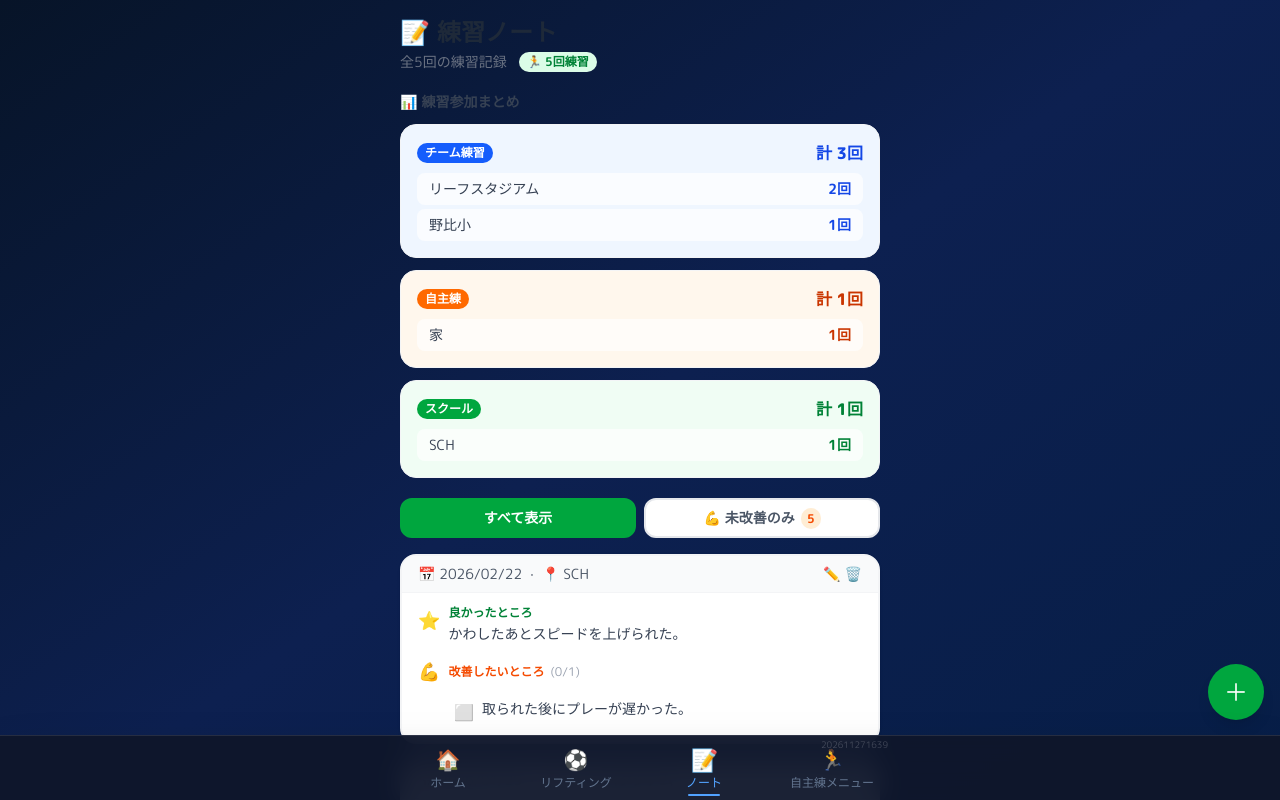
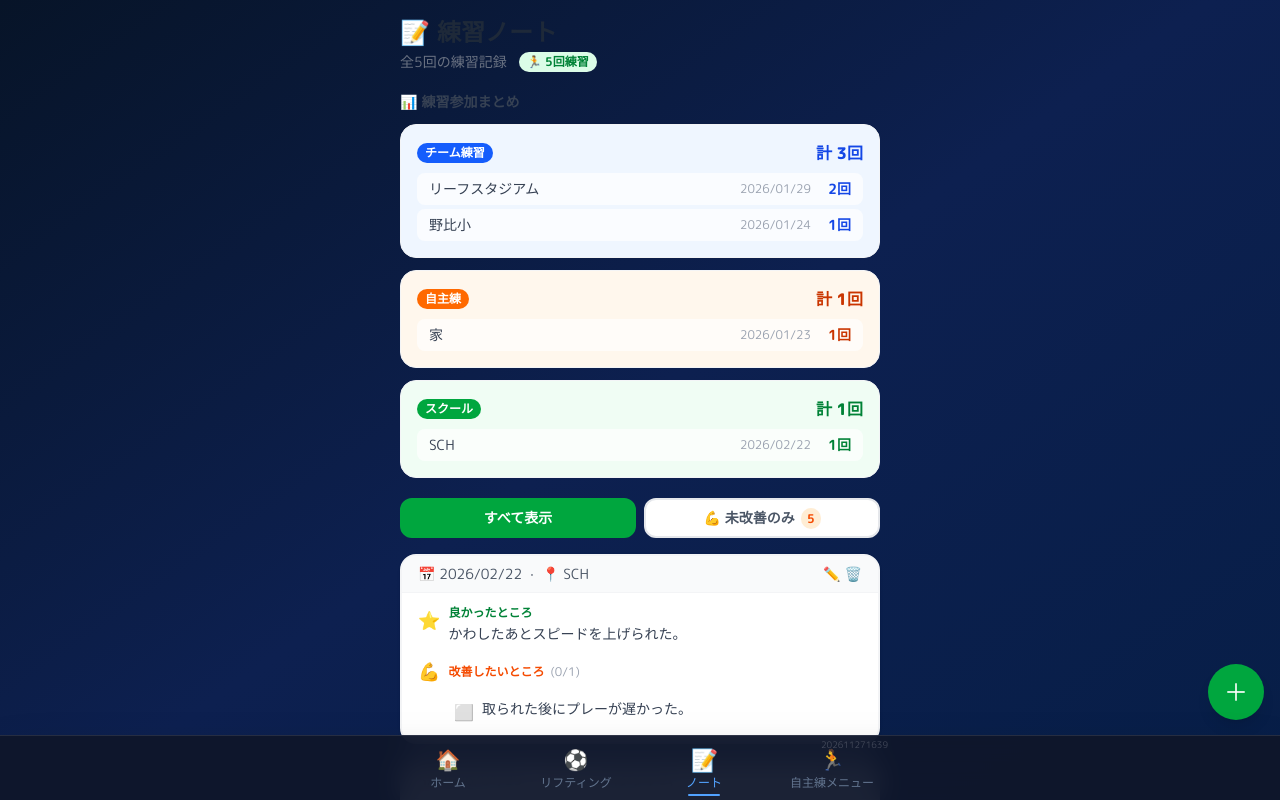
Before and after one commit to reiteru-n/soccer-trianing, a Next.js app: page /notes in a window 1280 px wide. Shown: the top 800 px of the page. Built offline with nearby package versions, Linux system fonts and the light colour scheme.

Commit message:
練習参加まとめに最終参加日を追加

```diff
--- a/components/PracticeStats.tsx
+++ b/components/PracticeStats.tsx
@@ -17,42 +17,45 @@ const DEFAULT_COLOR = { bg: 'bg-gray-50', badge: 'bg-gray-500', text: 'text-gray
 export default function PracticeStats({ notes }: Props) {
   if (notes.length === 0) return null;
 
-  // category → location → count
-  const map = new Map<string, Map<string, number>>();
+  // category → location → { count, lastDate }
+  const map = new Map<string, Map<string, { count: number; lastDate: string }>>();
   for (const n of notes) {
     const cat = n.category || '未分類';
     if (!map.has(cat)) map.set(cat, new Map());
     const loc = n.location || '不明';
-    map.get(cat)!.set(loc, (map.get(cat)!.get(loc) ?? 0) + 1);
+    const cur = map.get(cat)!.get(loc) ?? { count: 0, lastDate: '' };
+    map.get(cat)!.set(loc, {
+      count: cur.count + 1,
+      lastDate: n.date > cur.lastDate ? n.date : cur.lastDate,
+    });
   }
 
   // sort categories by total count desc
   const categories = [...map.entries()].sort((a, b) => {
-    const ta = [...a[1].values()].reduce((s, v) => s + v, 0);
-    const tb = [...b[1].values()].reduce((s, v) => s + v, 0);
+    const ta = [...a[1].values()].reduce((s, v) => s + v.count, 0);
+    const tb = [...b[1].values()].reduce((s, v) => s + v.count, 0);
     return tb - ta;
   });
 
   return (
     <div className="space-y-3">
       {categories.map(([cat, locMap]) => {
-        const total = [...locMap.values()].reduce((s, v) => s + v, 0);
+        const total = [...locMap.values()].reduce((s, v) => s + v.count, 0);
         const color = CATEGORY_COLORS[cat] ?? DEFAULT_COLOR;
-        const locs = [...locMap.entries()].sort((a, b) => b[1] - a[1]);
+        const locs = [...locMap.entries()].sort((a, b) => b[1].count - a[1].count);
 
         return (
           <div key={cat} className={`rounded-2xl border ${color.bg} border-gray-100 p-4`}>
             <div className="flex items-center justify-between mb-2">
-              <div className="flex items-center gap-2">
-                <span className={`text-white text-xs font-bold px-2 py-0.5 rounded-full ${color.badge}`}>{cat}</span>
-              </div>
+              <span className={`text-white text-xs font-bold px-2 py-0.5 rounded-full ${color.badge}`}>{cat}</span>
               <span className={`text-base font-extrabold ${color.text}`}>計 {total}回</span>
             </div>
             <div className="space-y-1">
-              {locs.map(([loc, count]) => (
-                <div key={loc} className="flex items-center justify-between bg-white/70 rounded-lg px-3 py-1.5">
+              {locs.map(([loc, { count, lastDate }]) => (
+                <div key={loc} className="flex items-center bg-white/70 rounded-lg px-3 py-1.5 gap-2">
                   <span className="text-sm text-gray-700 truncate flex-1">{loc}</span>
-                  <span className={`text-sm font-bold ${color.text} ml-2`}>{count}回</span>
+                  <span className="text-xs text-gray-400">{lastDate}</span>
+                  <span className={`text-sm font-bold ${color.text} w-8 text-right`}>{count}回</span>
                 </div>
               ))}
             </div>
```
